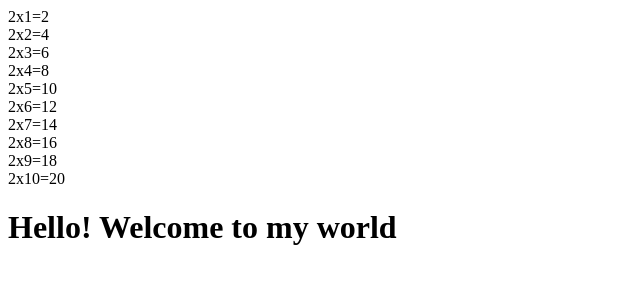
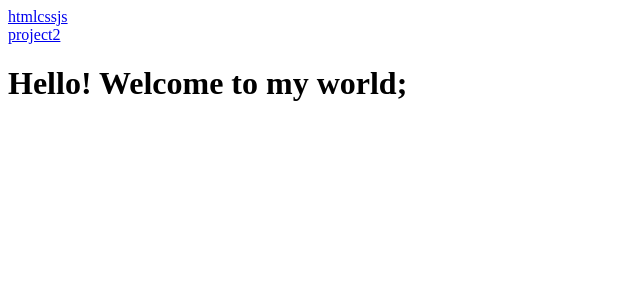
Before and after one commit to PrithviKV/htmlcssjs, a plain HTML site: page index.html in a window 1280 px wide. Shown: the whole page, without its empty margins (0-640 px from the left). Drawn offline with Linux system fonts and the light colour scheme.

```diff
--- a/index.html
+++ b/index.html
@@ -7,16 +7,25 @@
     </head>
     <body>
         <script>
-           for(i=1;i<=10;i++)
-           {
-            document.write(`2x${i}=${2*i}<br>`);
-           }
+        //    for(i=1;i<=10;i++)
+        //    {
+        //     document.write(`2x${i}=${2*i}<br>`);
+        //    }
+
+           let projects = ["htmlcssjs","project2"];
+           projects.forEach((value)=>{
+            document.write(`<a href='https://prithvikv.github.io/${value}/')>${value}</a><br>`);
+           })
+
+        //    projects.forEach((value) => {
+        //     document.write(<a href="">${value}</a>)
+        //    })
 
 
 
         </script>
         <h1>
-            Hello! Welcome to my world
+            Hello! Welcome to my world;
 
         </h1>
 
```
